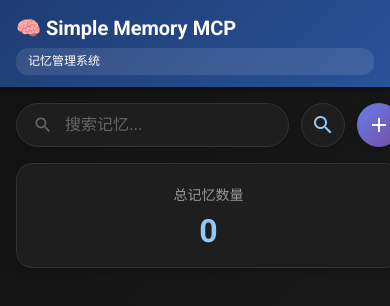
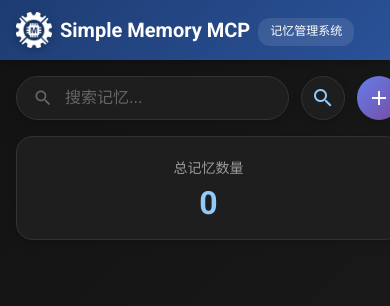
Before and after one commit to eragonht1/simple-memory-mcp, a website: page src/web/views/index.html in a window 390 px wide. Drawn offline with Linux system fonts and the light colour scheme; no server answers.

Commit message:
feat(web): 添加自定义favicon图标并更新相关文档
添加16x16、32x32和42x42三种尺寸的PNG图标文件，用于浏览器标签页和页面标题显示
在app.js中添加favicon静态文件路由，更新HTML模板添加favicon引用
调整CSS样式以适应新图标，包括响应式布局优化
更新README和DOCS文档，添加图标使用说明和特性描述

```diff
--- a/src/web/app.js
+++ b/src/web/app.js
@@ -20,6 +20,8 @@ app.use(bodyParser.urlencoded({ extended: true }));
 
 // 静态文件服务
 app.use(express.static(path.join(__dirname, 'public')));
+// 提供favicon文件访问
+app.use('/favicon', express.static(path.join(__dirname, 'favicon')));
 
 // 设置视图引擎
 app.set('views', path.join(__dirname, 'views'));
--- a/src/web/public/styles.css
+++ b/src/web/public/styles.css
@@ -53,6 +53,19 @@ html, body {
     max-width: 1200px;
     margin: 0 auto;
     padding: 16px 24px;
+}
+
+.app-title {
+    display: flex;
+    align-items: center;
+    gap: 12px;
+}
+
+.app-logo {
+    width: 42px;
+    height: 42px;
+    object-fit: contain;
+    filter: drop-shadow(0 2px 4px rgba(0,0,0,0.3));
 }
 
 .app-title h1 {
@@ -771,6 +784,15 @@ html, body {
         padding: 12px 16px;
     }
 
+    .app-title {
+        gap: 8px;
+    }
+
+    .app-logo {
+        width: 36px;
+        height: 36px;
+    }
+
     .app-title h1 {
         font-size: 1.25rem;
     }
--- a/src/web/views/index.html
+++ b/src/web/views/index.html
@@ -4,6 +4,12 @@
     <meta charset="UTF-8">
     <meta name="viewport" content="width=device-width, initial-scale=1.0">
     <title>Simple Memory MCP - 记忆管理</title>
+
+    <!-- Favicon 支持 -->
+    <link rel="icon" type="image/png" sizes="16x16" href="/favicon/16.png">
+    <link rel="icon" type="image/png" sizes="32x32" href="/favicon/32.png">
+    <link rel="shortcut icon" href="/favicon/32.png">
+
     <!-- Material-UI CSS -->
     <link rel="stylesheet" href="https://fonts.googleapis.com/css?family=Roboto:300,400,500,700&display=swap" />
     <link rel="stylesheet" href="https://fonts.googleapis.com/icon?family=Material+Icons" />
@@ -17,7 +23,8 @@
         <header class="app-bar">
             <div class="app-bar-content">
                 <div class="app-title">
-                    <h1>🧠 Simple Memory MCP</h1>
+                    <img src="/favicon/42.png" alt="Simple Memory MCP" class="app-logo">
+                    <h1>Simple Memory MCP</h1>
                     <span class="subtitle">记忆管理系统</span>
                 </div>
             </div>
@@ -152,10 +159,5 @@
 
     <script src="/script.js"></script>
 
-
 </body>
 </html>
-
-
-</body>
-</html>
```
Also changed, not shown: DOCS.md (+19 -2 lines), README.md, src/web/favicon/16.png (added), src/web/favicon/32.png (added), src/web/favicon/42.png (added).
